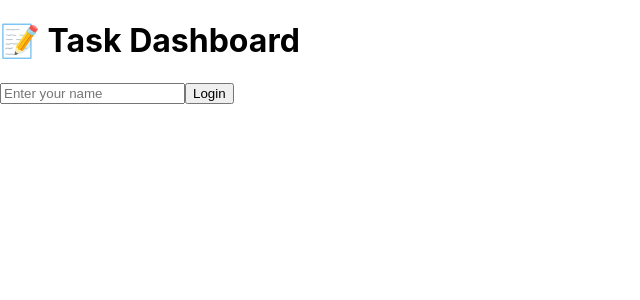
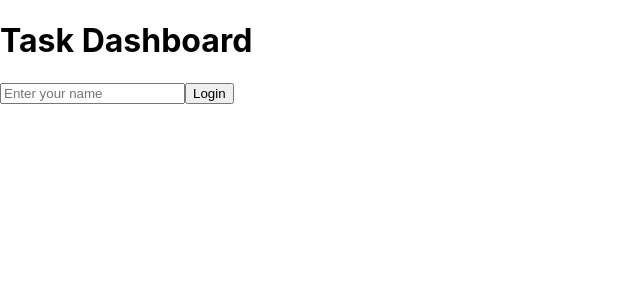
Before and after one commit to dikshantjiwani/faff-dashboard, a React (Create React App) app: page / in a window 1280 px wide. Shown: the top 300 px of the page, without its empty margins (0-640 px from the left). Built offline with nearby package versions, Linux system fonts and the light colour scheme.

Commit message:
Minor changes

```diff
--- a/src/App.js
+++ b/src/App.js
@@ -13,7 +13,7 @@ function App() {
       setTasks(data);
       setLoggedIn(true);
     } catch (err) {
-      alert("❌ Could not fetch tasks. Check name or network.");
+      alert(" Could not fetch tasks. Check name or network.");
     }
   };
 
@@ -25,7 +25,7 @@ function App() {
 
   return (
     <div className="p-6">
-      <h1 className="text-2xl font-bold mb-4">📝 Task Dashboard</h1>
+      <h1 className="text-2xl font-bold mb-4"> Task Dashboard</h1>
 
       {!loggedIn ? (
         <div>
--- a/src/components/TaskCard.js
+++ b/src/components/TaskCard.js
@@ -13,8 +13,8 @@ const TaskCard = ({ task, onUpdate }) => {
       <p>Status: {task.status}</p>
       <textarea value={notes} onChange={(e) => setNotes(e.target.value)} />
       <div className="flex gap-2 mt-2">
-        <button onClick={handleSave}>💾 Save Notes</button>
-        <button onClick={handleDone}>✅ Mark Done</button>
+        <button onClick={handleSave}> Save Notes</button>
+        <button onClick={handleDone}> Mark Done</button>
       </div>
     </div>
   );
```
